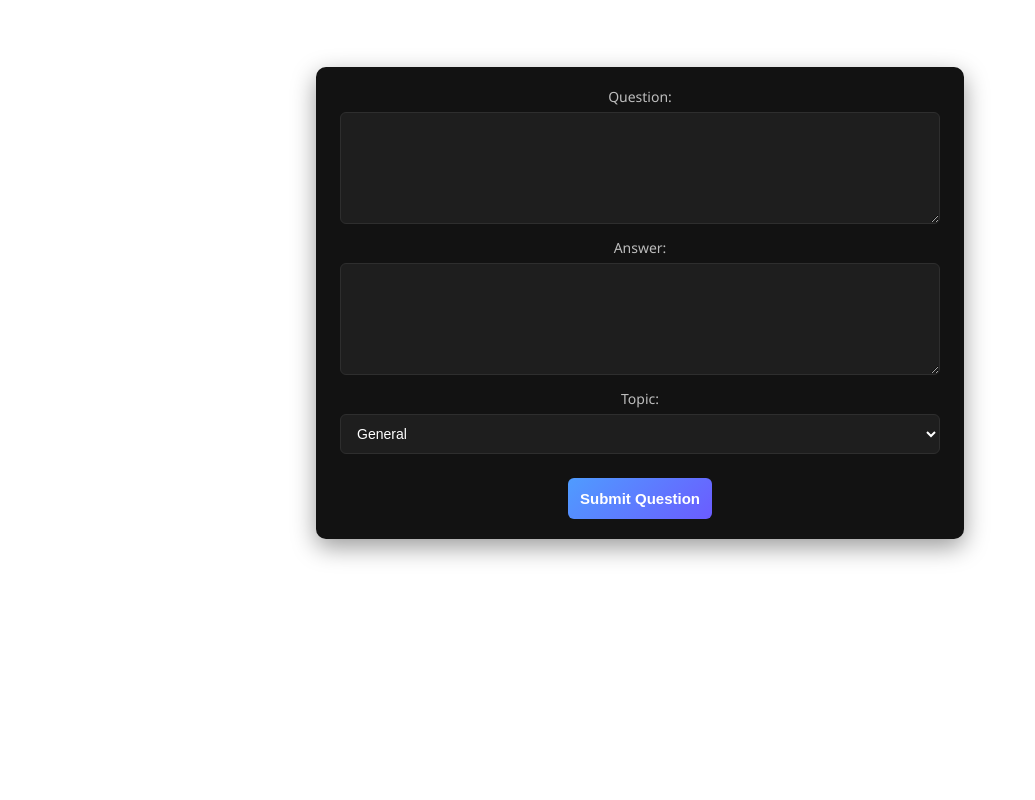
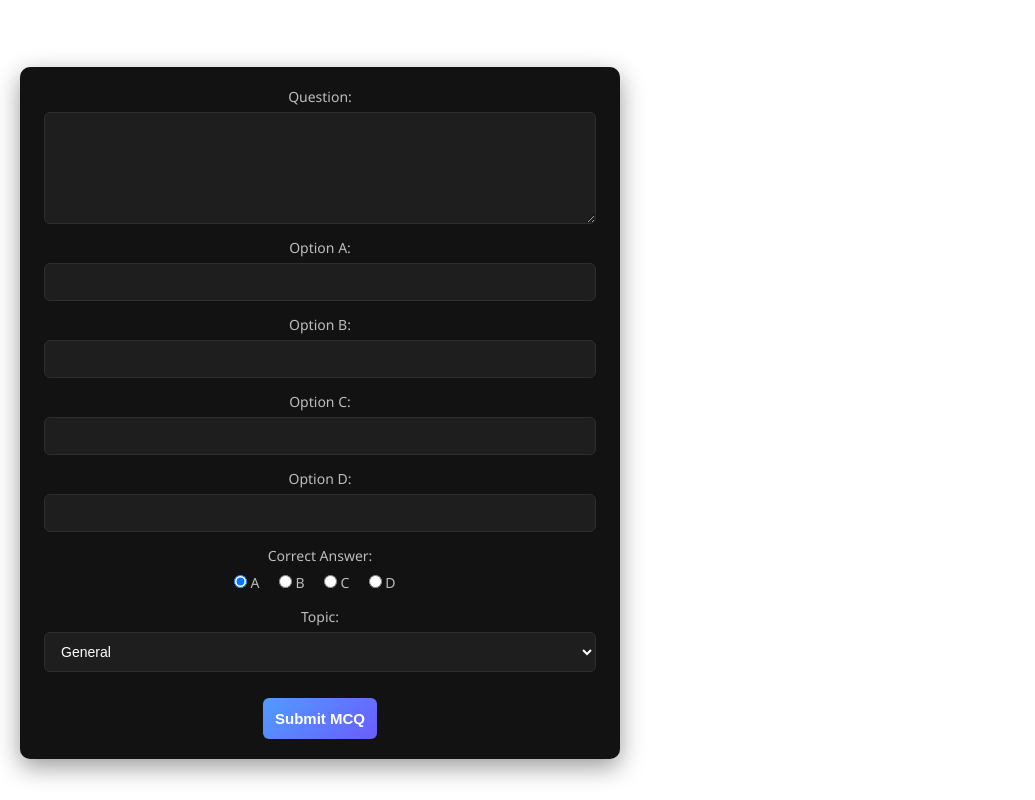
Before and after one commit to Assam157/BITM_Quiz, a React (Create React App) app: page / in a window 1280 px wide. Shown: the whole page, without its empty margins (0-1035 px from the left). Built offline with nearby package versions, Linux system fonts and the light colour scheme.

Commit message:
Update QuestionSubmittingForm.jsx

```diff
--- a/src/components/QuestionSubmittingForm.jsx
+++ b/src/components/QuestionSubmittingForm.jsx
@@ -1,11 +1,17 @@
-import React, { useState } from "react";
+ import React, { useState } from "react";
 import "./FormCss.css";
 
 function PostQuestionForm() {
   const [formData, setFormData] = useState({
     question: "",
-    answer: "",
-    topic: "General", // default topic
+    options: {
+      A: "",
+      B: "",
+      C: "",
+      D: "",
+    },
+    correctAnswer: "A",
+    topic: "General",
   });
 
   const [responseMessage, setResponseMessage] = useState("");
@@ -19,74 +25,118 @@ function PostQuestionForm() {
     "Other",
   ];
 
-  // Handle input change
-  const handleChange = (e) => {
-    const { name, value } = e.target;
-    setFormData((prev) => ({ ...prev, [name]: value }));
+  // ----------------------------
+  // Handlers
+  // ----------------------------
+  const handleQuestionChange = (e) => {
+    setFormData({ ...formData, question: e.target.value });
   };
 
-  // Submit form
+  const handleOptionChange = (e) => {
+    const { name, value } = e.target;
+    setFormData((prev) => ({
+      ...prev,
+      options: {
+        ...prev.options,
+        [name]: value,
+      },
+    }));
+  };
+
+  const handleCorrectAnswerChange = (e) => {
+    setFormData({ ...formData, correctAnswer: e.target.value });
+  };
+
+  const handleTopicChange = (e) => {
+    setFormData({ ...formData, topic: e.target.value });
+  };
+
+  // ----------------------------
+  // Submit
+  // ----------------------------
   const handleSubmit = async (e) => {
     e.preventDefault();
 
     try {
-      const response = await fetch("https://bitm-quizbackend.onrender.com/post-question", {
+      const response = await fetch("http://localhost:3000/post-question", {
         method: "POST",
-        headers: {
-          "Content-Type": "application/json",
-        },
+        headers: { "Content-Type": "application/json" },
         body: JSON.stringify(formData),
       });
 
       const data = await response.json();
 
       if (data.success) {
-        setResponseMessage("Question posted successfully!");
+        setResponseMessage("✅ MCQ posted successfully!");
         setFormData({
           question: "",
-          answer: "",
+          options: { A: "", B: "", C: "", D: "" },
+          correctAnswer: "A",
           topic: "General",
         });
       } else {
-        setResponseMessage(`Error: ${data.message}`);
+        setResponseMessage(`❌ Error: ${data.message}`);
       }
-    } catch (error) {
-      setResponseMessage("An error occurred while posting the question.");
+    } catch (err) {
+      setResponseMessage("❌ Server error while posting question.");
     }
   };
 
+  // ----------------------------
+  // UI
+  // ----------------------------
   return (
-    <div style={{ margin: "20px" }}>
-      <h2>Submit a Question</h2>
+    <div style={{ margin: "20px", maxWidth: "600px" }}>
+      <div className="ProperName">
+      <h2>Submit MCQ Question</h2>
 
       <form onSubmit={handleSubmit}>
+        {/* Question */}
         <div>
           <label>Question:</label>
           <textarea
-            name="question"
             value={formData.question}
-            onChange={handleChange}
+            onChange={handleQuestionChange}
             required
           />
         </div>
 
-        <div>
-          <label>Answer:</label>
-          <textarea
-            name="answer"
-            value={formData.answer}
-            onChange={handleChange}
-            required
-          />
+        {/* Options */}
+        {["A", "B", "C", "D"].map((opt) => (
+          <div key={opt}>
+            <label>Option {opt}:</label>
+            <input
+              type="text"
+              name={opt}
+              value={formData.options[opt]}
+              onChange={handleOptionChange}
+              required
+            />
+          </div>
+        ))}
+
+        {/* Correct Answer */}
+        <div style={{ marginTop: "10px" }}>
+          <label>Correct Answer:</label>
+          <div>
+            {["A", "B", "C", "D"].map((opt) => (
+              <label key={opt} style={{ marginRight: "15px" }}>
+                <input
+                  type="radio"
+                  value={opt}
+                  checked={formData.correctAnswer === opt}
+                  onChange={handleCorrectAnswerChange}
+                />
+                {opt}
+              </label>
+            ))}
+          </div>
         </div>
 
+        {/* Topic */}
         <div>
           <label>Topic:</label>
-          <select
-            name="topic"
-            value={formData.topic}
-            onChange={handleChange}
-          >
+          <select value={formData.topic} onChange={handleTopicChange}>
             {topics.map((topic) => (
               <option key={topic} value={topic}>
                 {topic}
@@ -95,12 +145,13 @@ function PostQuestionForm() {
           </select>
         </div>
 
-        <button type="submit" style={{ marginTop: "10px" }}>
-          Submit Question
+        <button type="submit" style={{ marginTop: "12px" }}>
+          Submit MCQ
         </button>
       </form>
 
       {responseMessage && <p>{responseMessage}</p>}
+      </div>
     </div>
   );
 }
```
